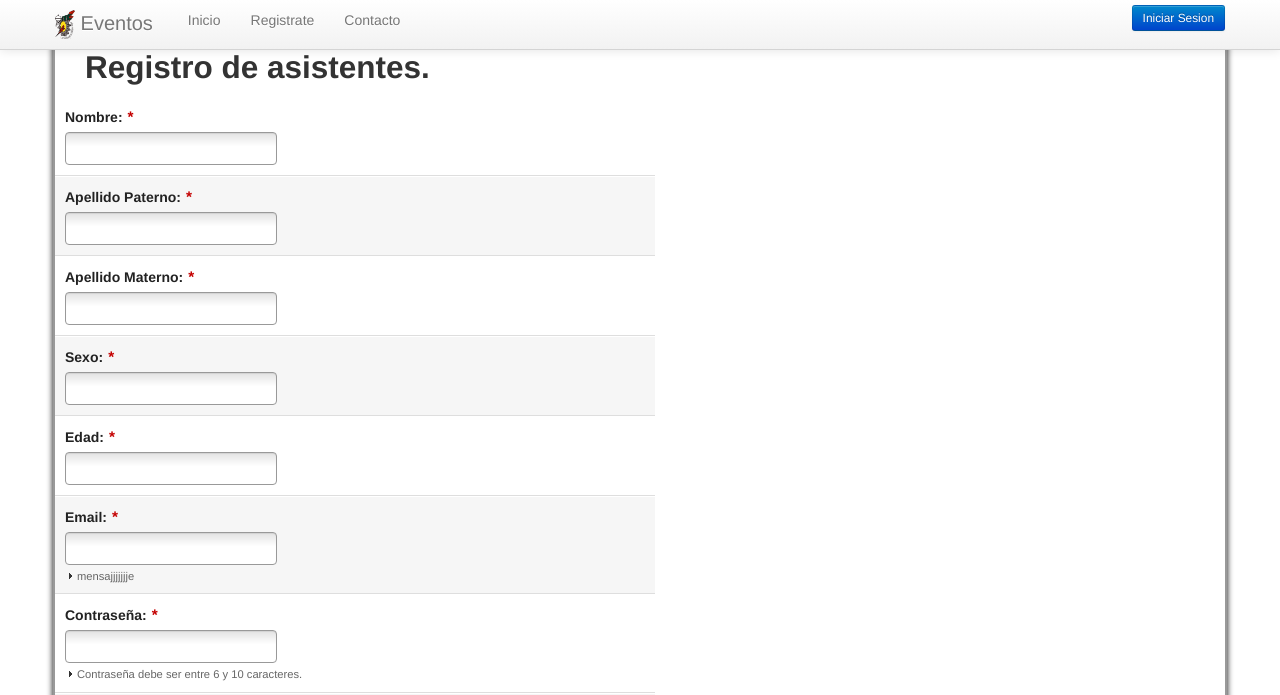
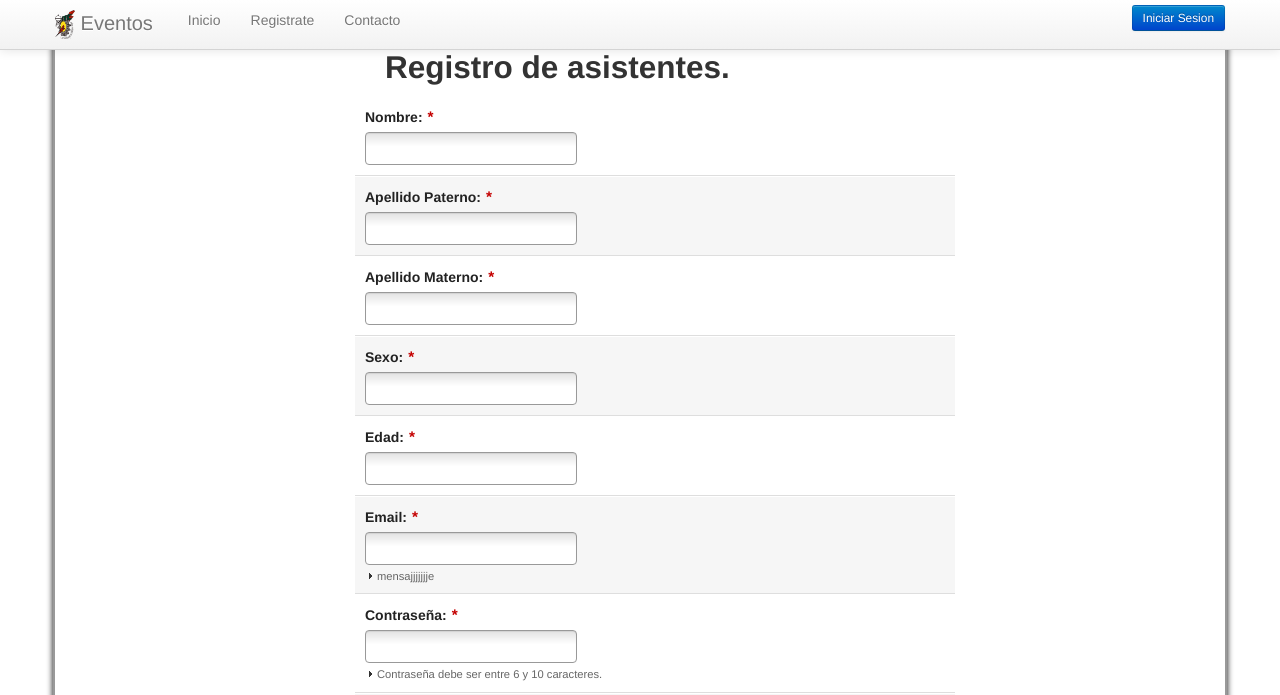
Before and after one commit to ozkar619/eventos, a PHP site: page /php/aplication/views/site/registro.php in a window 1280 px wide. Shown: the top 695 px of the page. Run offline with PHP 8.4, Linux system fonts and the light colour scheme; a stand-in replaces the project's code that opens the database connection; some libraries are stand-ins or nearby versions.

Commit message:
act menu

```diff
--- a/aplication/views/site/registro.php
+++ b/aplication/views/site/registro.php
@@ -85,13 +85,12 @@
         include("../layouts/header.php");
 
 ?>
-    <!-- load Zebra_Form's stylesheet file -->
     <link rel="stylesheet" href="../../libs/zebra_form/public/css/zebra_form.css">
-    <!-- load Zebra_Form's JavaScript file -->
+
     <script src="../../libs/zebra_form/public/javascript/zebra_form.js"></script>
 
 
-    <div class="span6">
+    <div class="span6 offset3">
         <h2>Registro de asistentes.</h2>
         <?php
              $form->render();
```
